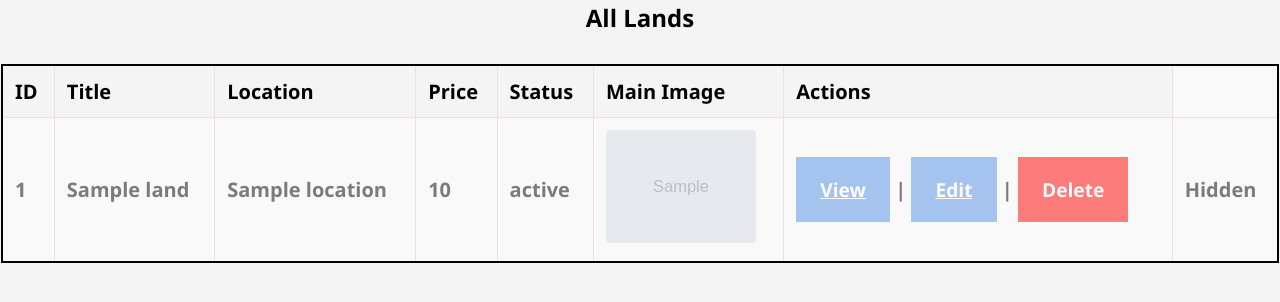
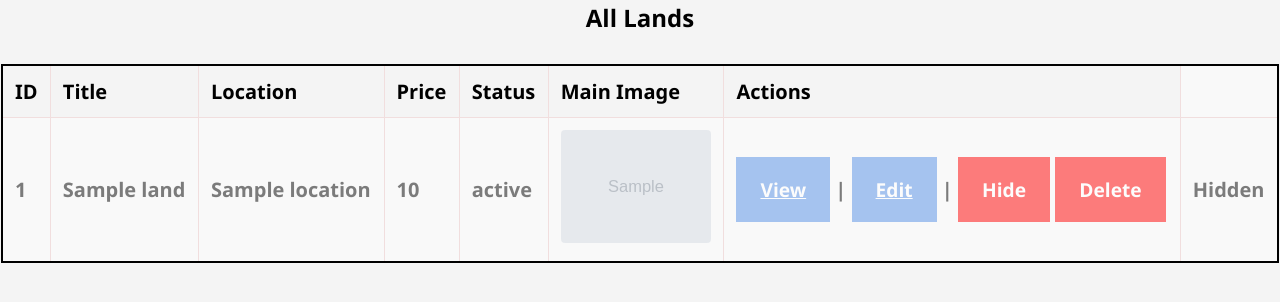
Before and after one commit to Abdulai-jalloh/TonyJalloh, a Flask app: template templates/Admin_work.html in a window 1280 px wide. Shown: the part 54-356 px from the top of the page. Run offline with Flask 3, Linux system fonts and the light colour scheme; tables that the repository leaves empty hold one stand-in row (values such as "Sample post"); the template is opened without the code that fills it: values that come from a table or form of the project are taken from there, most other values are stand-ins (such as "Sample title", 1, 10 or a date in 2020); grey boxes marked "Sample" are stand-in pictures; some libraries are stand-ins or nearby versions.

Commit message:
Add files via upload

```diff
--- a/app/routes/land_routes.py
+++ b/app/routes/land_routes.py
@@ -340,11 +340,20 @@ def Edit_land(land_id):
                         return redirect(url_for('admin_work'))
     return render_template('admin.html', form=form, editing=True, land=land)
 
+@land_bp.route('/admin/land/<int:land_id>/hide',
+methods=['POST'])
+def hide_land(land_id):
+    land = Land.query.get_or_404(land_id)
+    land.visible = False
+    db.session.commit()
+    flash("land Hided successfully.", "success")
+    return redirect(url_for('land.Admin_work'))
+
 @land_bp.route('/admin/land/<int:land_id>/delete',
 methods=['POST'])
 def delete_land(land_id):
     land = Land.query.get_or_404(land_id)
-    land.visible = False
+    db.session.delete(land)
     db.session.commit()
-    flash("land deleted successfully.", "success")
+    flash("land Deleted successfully.", "success")
     return redirect(url_for('land.Admin_work'))
--- a/templates/Admin_work.html
+++ b/templates/Admin_work.html
@@ -60,10 +60,13 @@
                    <button class="action-butt"> <a href="{{ url_for('land.view_land', land_id=land.id) }}">View</a> </button> |
                     <button class="action-butt"> <a href="{{ url_for('land.Edit_land', land_id=land.id) }}">Edit</a> </button> |
 
+                    <form class="Delete-button" action="{{ url_for('land.hide_land', land_id=land.id) }}" method="POST" onsubmit="return confirm('Are you sure you want to hide this land?');">
+                      {{ Delete_form.hidden_tag() }}
+                      <button type="submit" class="delete-btn">Hide</button></form>
+
                     <form class="Delete-button" action="{{ url_for('land.delete_land', land_id=land.id) }}" method="POST" onsubmit="return confirm('Are you sure you want to delete this land?');">
                       {{ Delete_form.hidden_tag() }}
                       <button type="submit" class="delete-btn">Delete</button></form>
-                    <!-- <a href="{{ url_for('land.delete_land', land_id=land.id) }}" onclick="return confirm('Are you sure you want to delete this land?');">Delete</a> -->
                 </td>
                 <td>{{'Hidden' if not land.visible else land.status }}</td>
             </tr>
--- a/templates/admin.html
+++ b/templates/admin.html
@@ -64,7 +64,7 @@
     <!-- Land Images -->
      {% if editing and land.mainImage %}
      <p>Current Main Image: </p>
-      <img src="{{(sale.mainImage) }}" alt="Main Image" width="200">
+      <img src="{{(land.mainImage) }}" alt="main Image" width="200">
      {% else %}
      <p>No Image Uploaded yet.</p> <br>
      {% endif %}
```
Also changed, not shown: instance/database.db.
